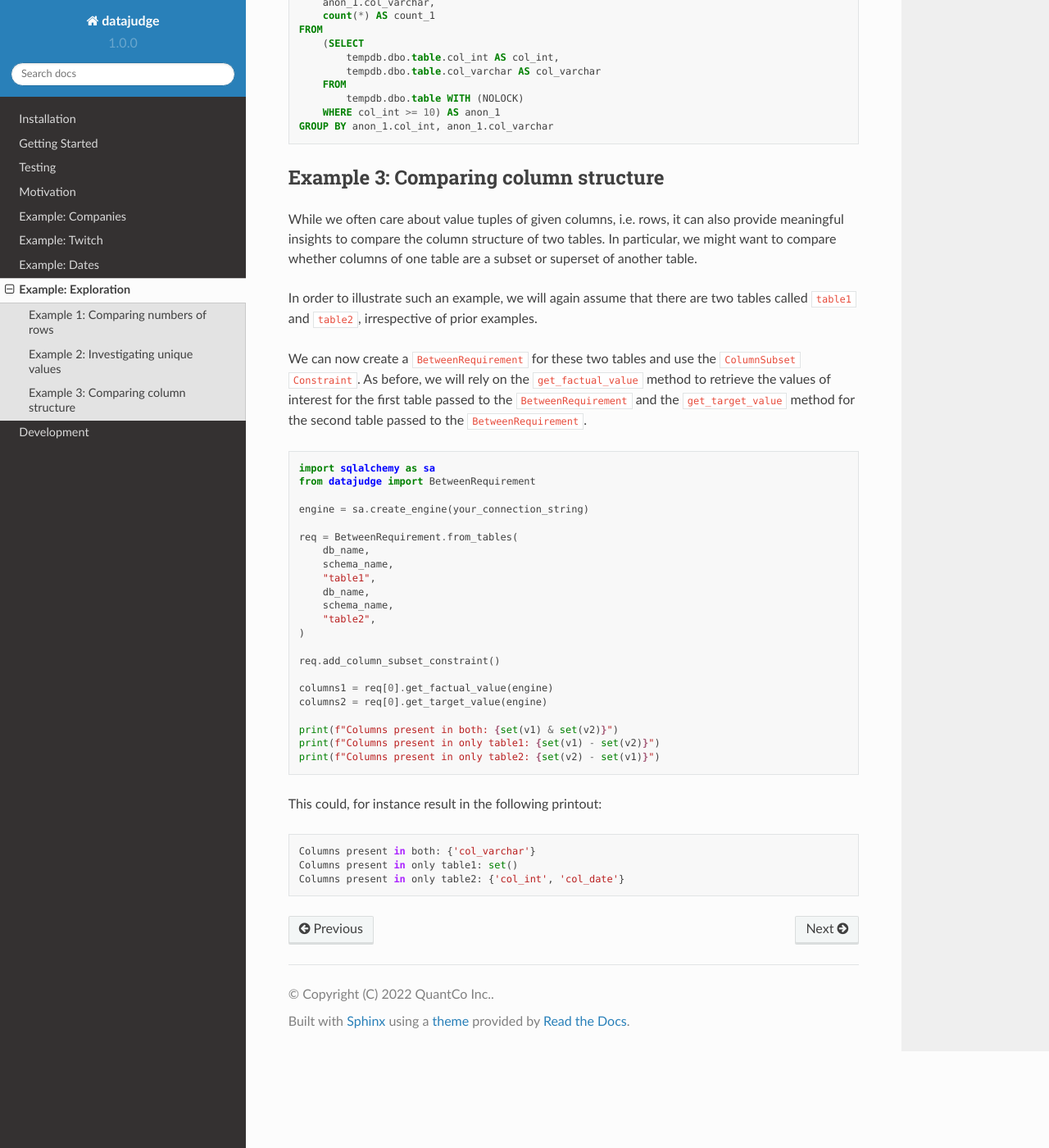
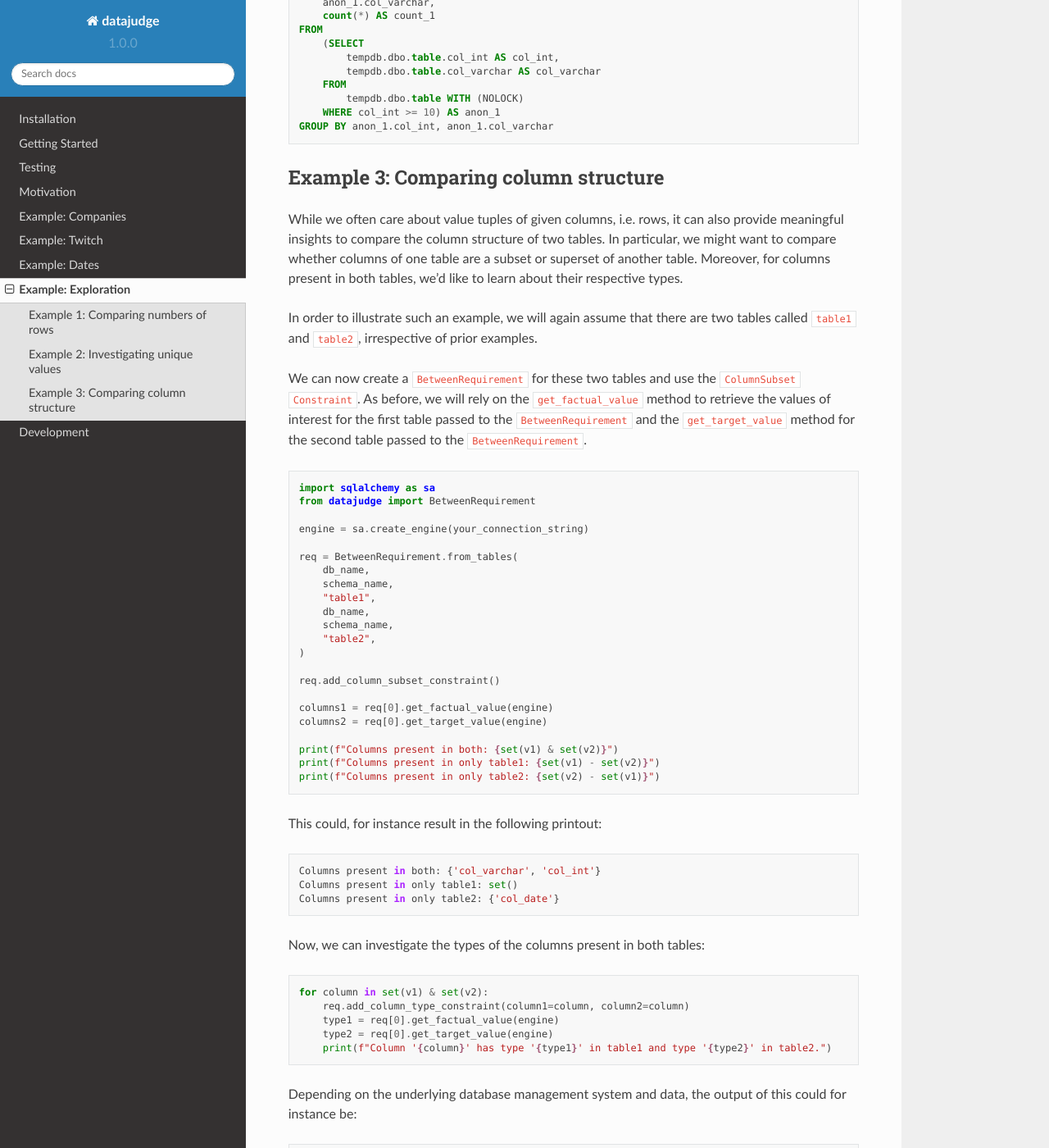
Before and after one commit to Quantco/datajudge, a Sphinx documentation site: the page built from docs/source/examples/example_exploration.rst, in a window 1280 px wide and 1400 px high, scrolled down 2983 px. Shown: the whole window at 82% size. Built offline with Sphinx 7.4.7 and the Read the Docs theme 2.0.0, drawn with Linux system fonts in a browser that asks for light colours; pages that are not in the unit, such as notebooks, are missing from menus; some of the changed text lies outside the part shown.

Commit message:
Add section on comparison of types.

```diff
--- a/docs/source/examples/example_exploration.rst
+++ b/docs/source/examples/example_exploration.rst
@@ -174,7 +174,8 @@ Example 3: Comparing column structure
 While we often care about value tuples of given columns, i.e. rows, it can also provide
 meaningful insights to compare the column structure of two tables. In particular, we
 might want to compare whether columns of one table are a subset or superset of another
-table.
+table. Moreover, for columns present in both tables, we'd like to learn about their
+respective types.
 
 In order to illustrate such an example, we will again assume that there are two tables
 called ``table1`` and ``table2``, irrespective of prior examples.
@@ -215,6 +216,28 @@ This could, for instance result in the following printout:
 
 .. code-block::
 
-    Columns present in both: {'col_varchar'}
+    Columns present in both: {'col_varchar', 'col_int'}
     Columns present in only table1: set()
-    Columns present in only table2: {'col_int', 'col_date'}
+    Columns present in only table2: {'col_date'}
+
+
+Now, we can investigate the types of the columns present in both tables:
+
+
+.. code-block:: python
+
+    for column in set(v1) & set(v2):
+        req.add_column_type_constraint(column1=column, column2=column)
+	type1 = req[0].get_factual_value(engine)
+	type2 = req[0].get_target_value(engine)
+	print(f"Column '{column}' has type '{type1}' in table1 and type '{type2}' in table2.")
+
+
+Depending on the underlying database management system and data, the output of this
+could for instance be:
+
+
+.. code-block::
+
+   Column 'col_varchar' has type 'varchar' in table1 and type 'varchar' in table2.
+   Column 'col_int' has type 'integer' in table1 and type 'integer' in table2.
```
